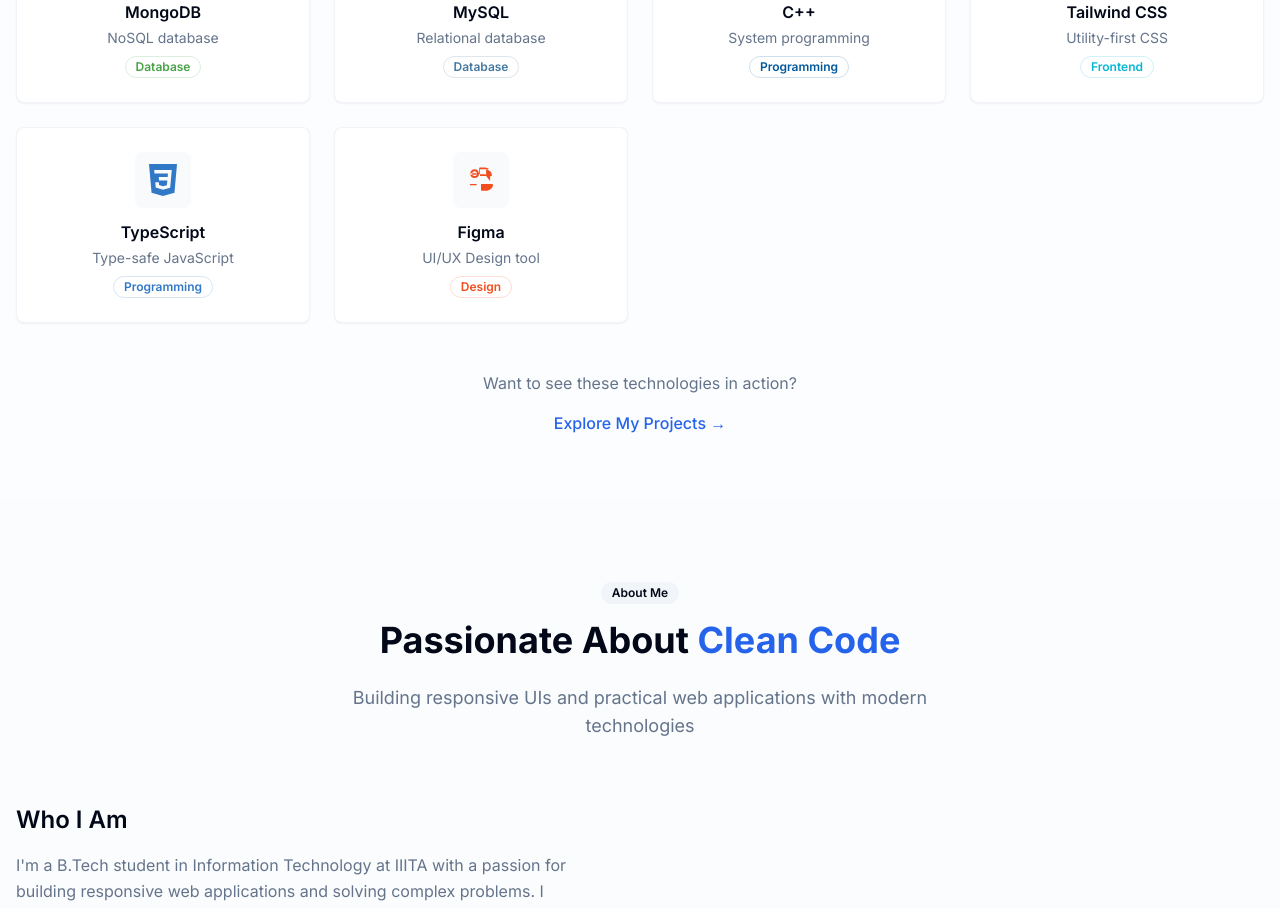
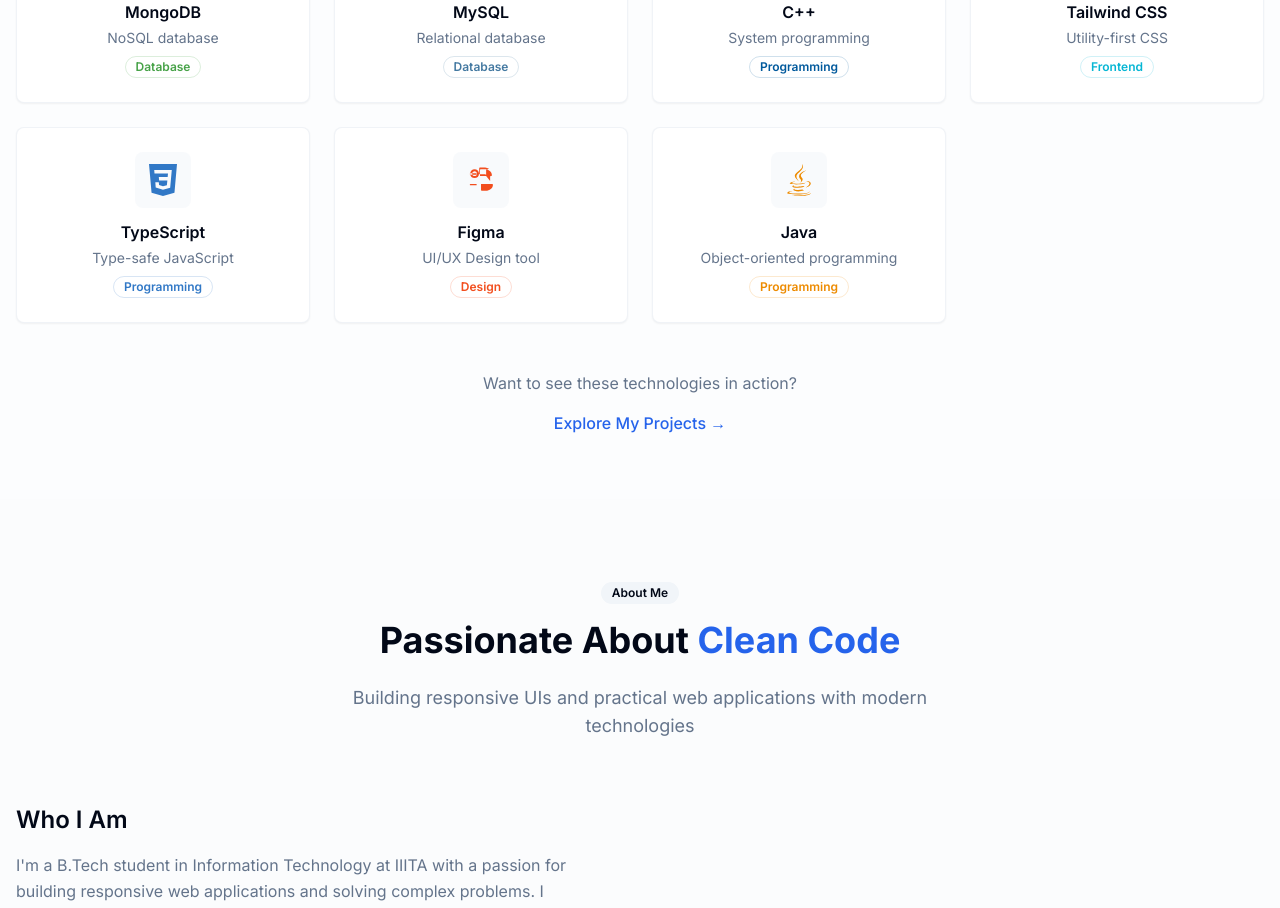
Before and after one commit to AdityaSirsalkar001/Portfolio, a Next.js app: page / in a window 1280 px wide. Shown: the part 1440-2348 px from the top of the page. Built offline with nearby package versions, Linux system fonts and the light colour scheme; no server answers; the database is empty.

Commit message:
Add Java import
cgen-5eac7a88bfc54bb7b3a54f323df8bfe8

```diff
--- a/components/sections/tech-showcase.tsx
+++ b/components/sections/tech-showcase.tsx
@@ -16,7 +16,8 @@ import {
   CppIcon,
   TailwindIcon,
   TypeScriptIcon,
-  FigmaIcon
+  FigmaIcon,
+  JavaIcon
 } from "@/components/tech-icons"
 
 const featuredTech = [
@@ -89,6 +90,13 @@ const featuredTech = [
     description: "UI/UX Design tool",
     color: "#F24E1E",
     category: "Design"
+  },
+  {
+    name: "Java",
+    icon: JavaIcon,
+    description: "Object-oriented programming",
+    color: "#ED8B00",
+    category: "Programming"
   }
 ]
 
@@ -155,7 +163,7 @@ export function TechShowcaseSection() {
           {/* Tech grid */}
           <div className="grid grid-cols-2 md:grid-cols-4 gap-4 md:gap-6 items-stretch">
             {list.map((tech: any, index) => {
-              const Icon = (tech.icon || {}).render ? tech.icon : (tech.name === 'React' ? ReactIcon : tech.name === 'JavaScript' ? JavaScriptIcon : tech.name === 'Python' ? PythonIcon : tech.name === 'Node.js' ? NodeIcon : tech.name === 'MongoDB' ? MongoDBIcon : tech.name === 'MySQL' ? MySQLIcon : tech.name === 'C++' ? CppIcon : tech.name === 'Tailwind CSS' ? TailwindIcon : tech.name === 'TypeScript' ? TypeScriptIcon : tech.name === 'Figma' ? FigmaIcon : ReactIcon)
+              const Icon = (tech.icon || {}).render ? tech.icon : (tech.name === 'React' ? ReactIcon : tech.name === 'JavaScript' ? JavaScriptIcon : tech.name === 'Python' ? PythonIcon : tech.name === 'Node.js' ? NodeIcon : tech.name === 'MongoDB' ? MongoDBIcon : tech.name === 'MySQL' ? MySQLIcon : tech.name === 'C++' ? CppIcon : tech.name === 'Tailwind CSS' ? TailwindIcon : tech.name === 'TypeScript' ? TypeScriptIcon : tech.name === 'Figma' ? FigmaIcon : tech.name === 'Java' ? JavaIcon : ReactIcon)
               const color = tech.color || '#3b82f6'
               return (
                 <motion.div
```
